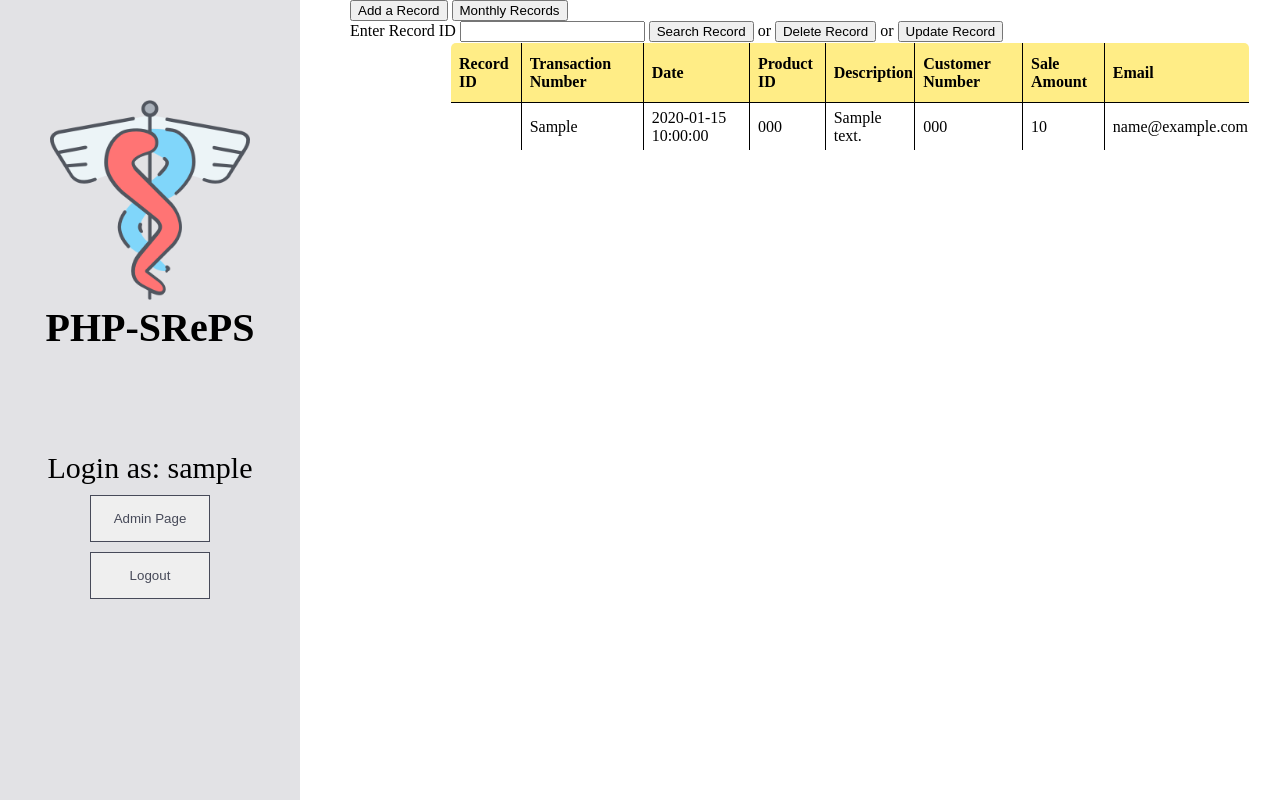
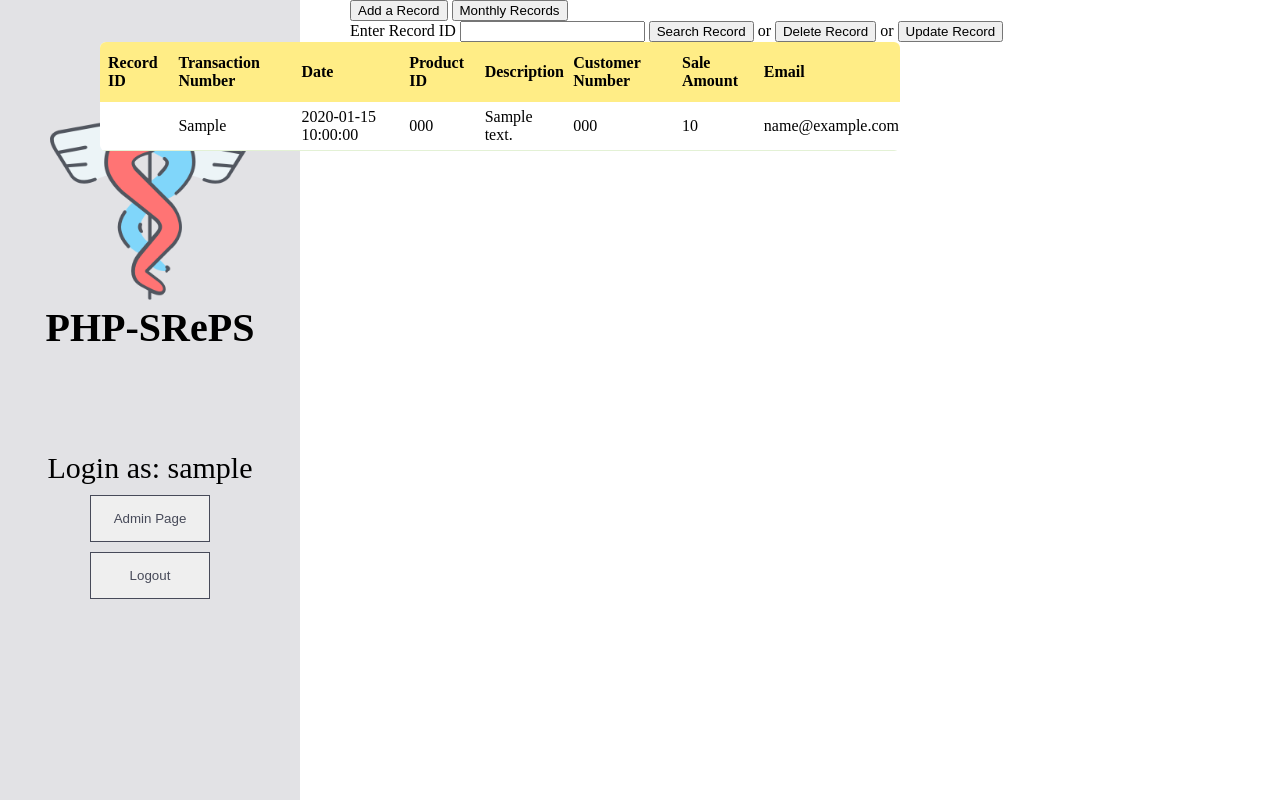
Before and after one commit to MuhammadJack/MuhammadJack.github.io, a PHP site: page /recordspage.php in a window 1280 px wide. Run offline with PHP 8.4, Linux system fonts and the light colour scheme; the visitor is signed in with stand-in values (Sample User, id 1); tables that the repository leaves empty or names only in its code hold one stand-in row (values such as "Sample post"); data that the repository does not hold is empty.

Commit message:
reposition table

```diff
--- a/recordspage.php
+++ b/recordspage.php
@@ -8,11 +8,7 @@
 	<meta charset="utf-8" />
     <title>Logout</title>
     <link rel="stylesheet" href="style/styles.css" />
-    <style>
-        table, th, td {
-          border: 1px solid black;
-        }
-    </style>
+
 </head>
 <body>
     <?php
@@ -71,7 +67,7 @@
             </form>
         </div>
 
-        <table>
+        <table style="left: -250px">
             <thead>
             <tr>
                 <th>Record ID</th>
```
